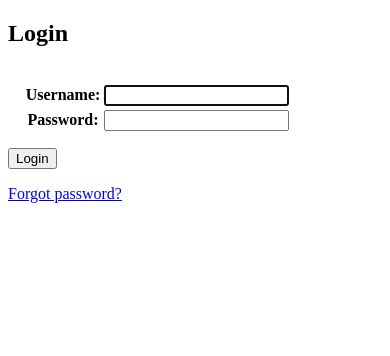
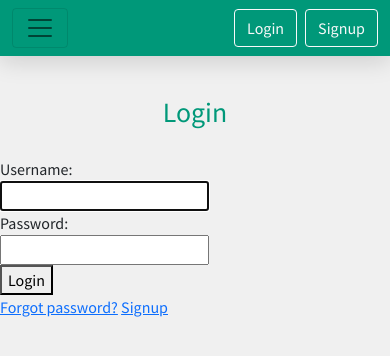
Before and after one commit to tboonma/ku-polls, a Django app: page /accounts/login/ in a window 390 px wide. Shown: the top 356 px of the page. Run offline with Django 3.2, Linux system fonts and the light colour scheme; parts of the project's set-up code (start-up, migrations or seed data) failed here and were passed over.

Commit message:
move base.html to global and edit logout redirect

```diff
--- a/mysite/settings.py
+++ b/mysite/settings.py
@@ -165,4 +165,3 @@ STATIC_URL = '/static/'
 DEFAULT_AUTO_FIELD = 'django.db.models.BigAutoField'
 
 LOGIN_REDIRECT_URL = 'polls:index'
-LOGOUT_REDIRECT_URL = 'polls:index'
--- a/polls/templates/polls/details.html
+++ b/polls/templates/polls/details.html
@@ -1,4 +1,4 @@
-{% extends 'polls/base.html' %}
+{% extends 'base.html' %}
 
 {% block header %}
     <title>KU Polls::{{ question.question_text }}</title>
--- a/polls/templates/polls/index.html
+++ b/polls/templates/polls/index.html
@@ -1,4 +1,4 @@
-{% extends 'polls/base.html' %}
+{% extends 'base.html' %}
 {% load static %}
 
 {% block header %}
--- a/polls/templates/polls/results.html
+++ b/polls/templates/polls/results.html
@@ -1,4 +1,4 @@
-{% extends 'polls/base.html' %}
+{% extends 'base.html' %}
 
 {% block header %}
     <title>KU Polls::Result::{{ question.question_text }}</title>
--- a/polls/templates/polls/base.html
+++ b/templates/base.html
@@ -40,14 +40,14 @@
                         </a>
                         <ul class="dropdown-menu" aria-labelledby="navbarDropdownMenuLink">
                             <li><a class="dropdown-item" href="#">Edit Profile</a></li>
-                            <li><a class="dropdown-item" href="/accounts/password_change">Change Password</a></li>
+                            <li><a class="dropdown-item" href="{% url 'password_change' %}">Change Password</a></li>
                         </ul>
                     </li>
                 </ul>
-                <a class="btn btn-outline-light" style="float: right;" href="/accounts/logout">Logout</a>
+                <a class="btn btn-outline-light" style="float: right;" href="{% url 'logout' %}">Logout</a>
             {% else %}
-                <a class="btn btn-outline-light me-2" style="float: right;" href="/accounts/login">Login</a>
-                <a class="btn btn-outline-light" style="float: right;" href="/signup">Signup</a>
+                <a class="btn btn-outline-light me-2" style="float: right;" href="{% url 'login' %}">Login</a>
+                <a class="btn btn-outline-light" style="float: right;" href="{% url 'signup' %}">Signup</a>
             {% endif %}
         </div>
     </div>
--- a/templates/registration/login.html
+++ b/templates/registration/login.html
@@ -1,23 +1,43 @@
-<!DOCTYPE html>
-<html lang="en">
-<head>
-    <meta charset="UTF-8">
-    <title>KU Polls:: Login</title>
-</head>
-<body>
-    <h2>Login</h2>
+{% extends 'base.html' %}
+{% load static %}
+
+{% block header %}
+    <title>KU Polls::Login</title>
+{% endblock %}
+
+{% block main_content %}
+    <div style="padding: 20px 0;">
+    <div class="row d-flex align-items-center justify-content-center">
+        <div class="w-full d-flex align-items-center justify-content-center" style="padding-top: 20px;">
+            <h1 style="color: #009879;">Login</h1>
+        </div>
+    </div>
+    </div>
     <form method="POST">
-      {% csrf_token %}
-      <table style="padding: 2ex;">
-      {{ form.as_table }}
+        {% csrf_token %}
+
+        <table style="padding: 2ex;">
+            {% for field in form %}
+                <div class="row">
+                   <div class="col-md-2">
+                    {{ field.label_tag }}
+                    {% if field.help_text %}
+                      <sup>{{ field.help_text }}</sup>
+                    {% endif %}
+                    {{ field.errors }}
+                   </div><div class="col-md-10 pull-left">
+                     {{ field }}
+                   </div>
+                </div>
+            {% endfor %}
       </table>
+        <span style="color: red;">{{ form.non_field_errors }}</span>
       <button type="submit">Login</button>
       <!-- if your app redirects user to login before accessing some pages, then next contains return url -->
-      <input type="hidden" name="next" value="{{next}}" />
+      <input type="hidden" name="next" value="{{ next }}" />
     </form>
-    {# If you have written a password_reset template, then add here #}
     <p>
     <a href="{% url 'password_reset' %}">Forgot password?</a>
+    <a href="{% url 'signup' %}">Signup</a>
     </p>
-</body>
-</html>
+{% endblock %}
```
Also changed, not shown: templates/registration/logged_out.html (+21 -9 lines), templates/registration/signup.html (+9 -1 lines).
